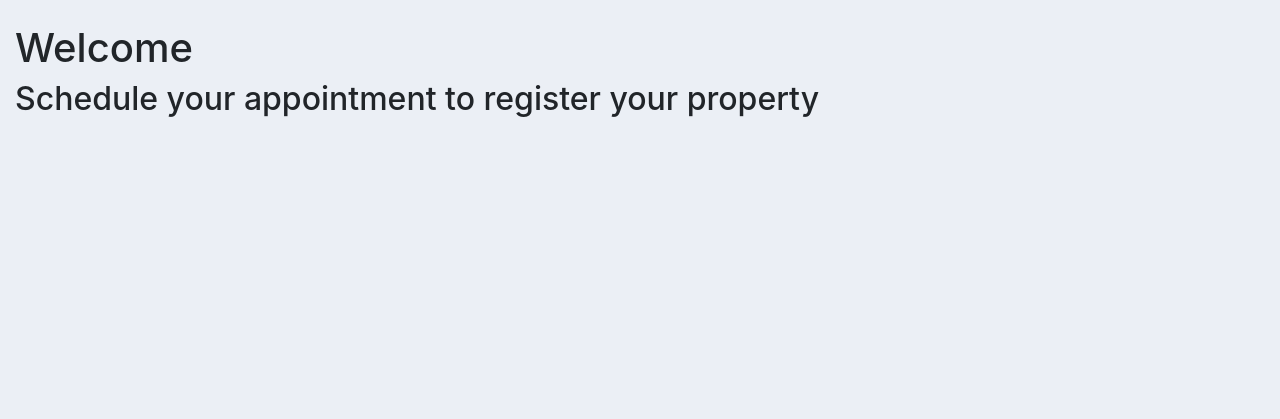
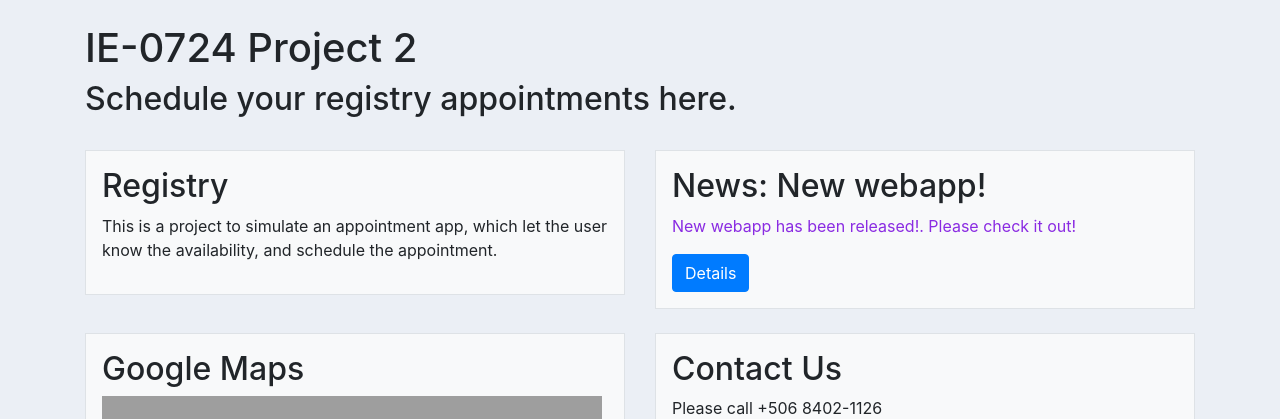
Before and after one commit to josepabloapu/IE-0724-Proyecto-2, a Django app: page / in a window 1280 px wide. Shown: the part 61-480 px from the top of the page. Before the commit the page ends 178 px from the top, so only its background shows below. Run offline with Django 3.2, Linux system fonts and the light colour scheme; the visitor is signed in with stand-in values (Sample User, id 1); some libraries are stand-ins or nearby versions; grey boxes are pictures that could not be loaded.

Commit message:
updates Dockerfile to manage the first superuser, updates home page

```diff
--- a/docker-compose.yml
+++ b/docker-compose.yml
@@ -8,6 +8,8 @@ services:
       - "8000:8000"
     volumes:
       - ./webapp:/webapp
-    command: sh -c "python manage.py runserver 0.0.0.0:8000"
     environment:
       - DEBUG=1
+      - DJANGO_SUPERUSER_USERNAME=admin
+      - DJANGO_SUPERUSER_EMAIL=admin@registry.com
+      - DJANGO_SUPERUSER_PASSWORD=password
--- a/webapp/registry/templates/home.html
+++ b/webapp/registry/templates/home.html
@@ -1,6 +1,50 @@
 {% extends 'layout.html' %} {% block content %}
 
-<h1>Welcome</h1>
-<h2>Schedule your appointment to register your property</h2>
+<div class="container">
+    <h1>IE-0724 Project 2</h1>
+    <h2>Schedule your registry appointments here.</h2>
+    <br />
+
+    <div class="row mx-sm-n6">
+        <div class="col px-sm-6">
+            <div class="p-3 border bg-light">
+                <h2>Registry</h2>
+                <p>This is a project to simulate an appointment app, which let the user know the availability, and schedule the appointment.</p>
+            </div>
+        </div>
+        <div class="col px-sm-6">
+            <div class="p-3 border bg-light">
+                <h2>News: New webapp!</h2>
+                <p style="color: blueviolet;">New webapp has been released!. Please check it out!</p>
+                <a class="btn btn-primary" href="">Details</a>
+            </div>
+        </div>
+    </div>
+    <br />
+    <div class="row mx-sm-n6">
+        <div class="col px-sm-6">
+            <div class="p-3 border bg-light">
+                <h2>Google Maps</h2>
+                <p>
+                    <iframe
+                        src="https://www.google.com/maps/embed?pb=!1m18!1m12!1m3!1d503095.6599546067!2d-84.46129963742526!3d9.897693893374015!2m3!1f0!2f0!3f0!3m2!1i1024!2i768!4f13.1!3m3!1m2!1s0x0%3A0xe095e56e82d29af9!2sRegistro%20Nacional!5e0!3m2!1ses!2scr!4v1605307901221!5m2!1ses!2scr"
+                        width="500"
+                        height="400"
+                        frameborder="0"
+                        style="border:0;"
+                        allowfullscreen=""
+                        aria-hidden="false"
+                        tabindex="0"></iframe>
+                </p>
+            </div>
+        </div>
+        <div class="col px-sm-6">
+            <div class="p-3 border bg-light">
+                <h2>Contact Us</h2>
+                <p>Please call +506 8402-1126</p>
+            </div>
+        </div>
+    </div>
+</div>
 
 {% endblock %}
--- a/webapp/registry/templates/layout.html
+++ b/webapp/registry/templates/layout.html
@@ -29,6 +29,12 @@
     <br />
   </body>
 
+  <footer>
+      <div class="container text-center">
+          <p>2020 Registry, Inc. MIT License</p>
+      </div>
+  </footer>
+
   <script
     src="https://code.jquery.com/jquery-3.3.1.slim.min.js"
     integrity="sha384-q8i/X+965DzO0rT7abK41JStQIAqVgRVzpbzo5smXKp4YfRvH+8abtTE1Pi6jizo"
```
Also changed, not shown: 4 other files.
